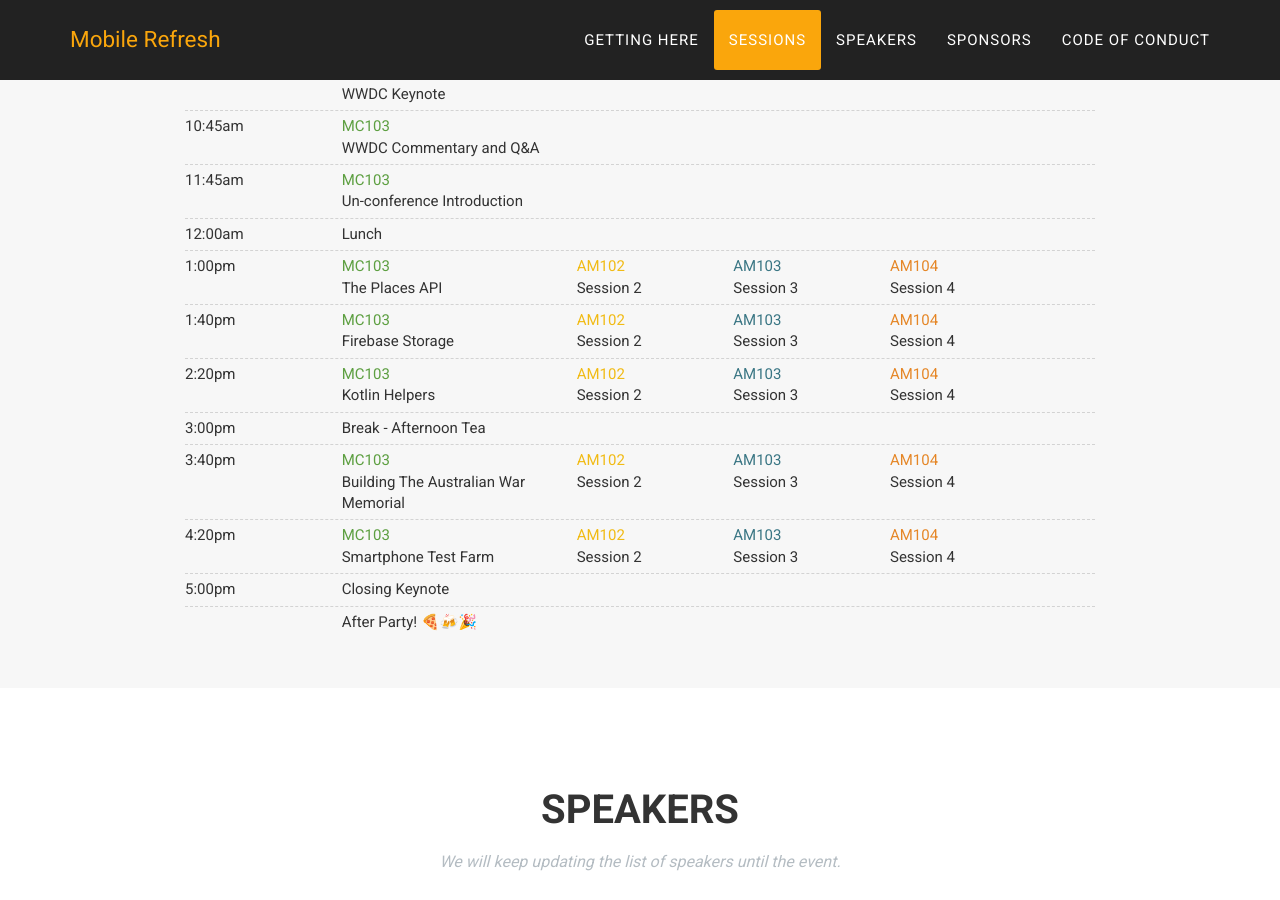
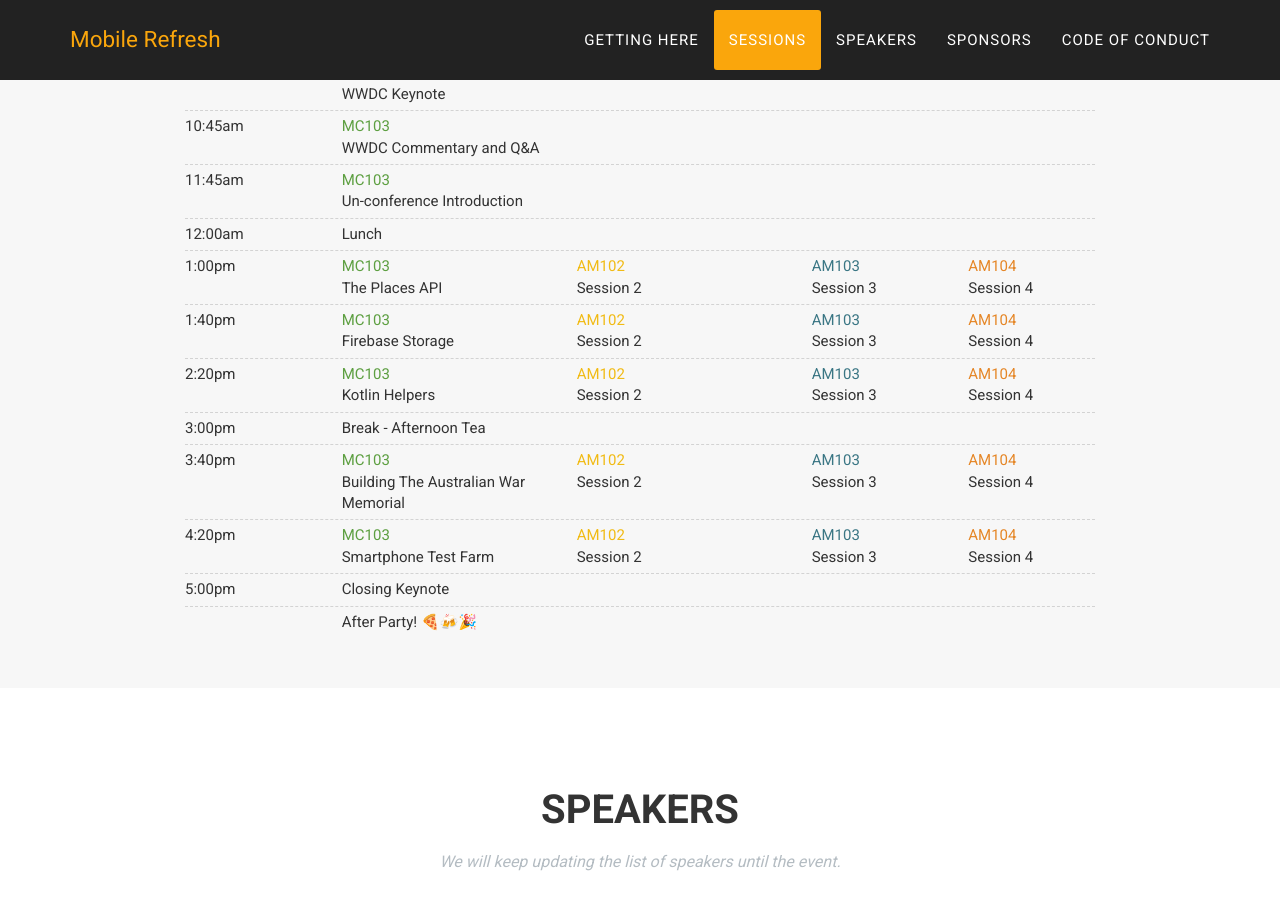
Before and after one commit to MostafaGazar/MostafaGazar.github.io, a Jekyll site: the page built from index.html, in a window 1280 px wide and 900 px high, scrolled down 2279 px. Built offline with Jekyll 4.4.1, drawn with Linux system fonts in a browser that asks for light colours; some web fonts are replaced.

Commit message:
Update grid

```diff
--- a/_includes/sessions.html
+++ b/_includes/sessions.html
@@ -11,17 +11,17 @@
             <div class="container-fluid">
 
                 <div class="row">
-                    <div class="col col-md-2">8:00am</div>
-                    <div class="col col-md-10">
+                    <div class="col col-xs-2">8:00am</div>
+                    <div class="col col-xs-10">
                         Registration
                     </div>
                 </div>
 
                 <div style="border-top: 1px lightgray dashed"/>
                 <div class="row">
-                    <div class="col col col-md-2">8:30am</div>
+                    <div class="col col-xs-2">8:30am</div>
 
-                    <div class="col col-md-10">
+                    <div class="col col-xs-10">
                           <span>
                               <div class="event-venue-1">MC103</div>
                               <div class="event-name">Opening Keynote</div>
@@ -32,9 +32,9 @@
 
                 <div style="border-top: 1px lightgray dashed"/>
                 <div class="row">
-                    <div class="col col col-md-2">8:45am</div>
+                    <div class="col col-xs-2">8:45am</div>
 
-                    <div class="col col-md-10">
+                    <div class="col col-xs-10">
                           <span>
                               <div class="event-venue-1">MC103</div>
                               <div class="event-name">Google I/O Keynote</div>
@@ -45,9 +45,9 @@
 
                 <div style="border-top: 1px lightgray dashed"/>
                 <div class="row">
-                    <div class="col col col-md-2">9:00am</div>
+                    <div class="col col-xs-2">9:00am</div>
 
-                    <div class="col col-md-10">
+                    <div class="col col-xs-10">
                           <span>
                               <div class="event-venue-1">MC103</div>
                               <div class="event-name">Google I/O Commentary and Q&amp;A</div>
@@ -58,9 +58,9 @@
 
                 <div style="border-top: 1px lightgray dashed"/>
                 <div class="row">
-                    <div class="col col col-md-2">10:00am</div>
+                    <div class="col col-xs-2">10:00am</div>
 
-                    <div class="col col-md-10">
+                    <div class="col col-xs-10">
                           <span>
                               <div class="event-name">Break - Morning Tea</div>
                           </span>
@@ -69,9 +69,9 @@
 
                 <div style="border-top: 1px lightgray dashed"/>
                 <div class="row">
-                    <div class="col col col-md-2">10:30am</div>
+                    <div class="col col-xs-2">10:30am</div>
 
-                    <div class="col col-md-10">
+                    <div class="col col-xs-10">
                           <span>
                               <div class="event-venue-1">MC103</div>
                               <div class="event-name">WWDC Keynote</div>
@@ -82,9 +82,9 @@
 
                 <div style="border-top: 1px lightgray dashed"/>
                 <div class="row">
-                    <div class="col col col-md-2">10:45am</div>
+                    <div class="col col-xs-2">10:45am</div>
 
-                    <div class="col col-md-10">
+                    <div class="col col-xs-10">
                           <span>
                               <div class="event-venue-1">MC103</div>
                               <div class="event-name">WWDC Commentary and Q&amp;A</div>
@@ -95,9 +95,9 @@
 
                 <div style="border-top: 1px lightgray dashed"/>
                 <div class="row">
-                    <div class="col col col-md-2">11:45am</div>
+                    <div class="col col-xs-2">11:45am</div>
 
-                    <div class="col col-md-10">
+                    <div class="col col-xs-10">
                           <span>
                               <div class="event-venue-1">MC103</div>
                               <div class="event-name">Un-conference Introduction</div>
@@ -108,9 +108,9 @@
 
                 <div style="border-top: 1px lightgray dashed"/>
                 <div class="row">
-                    <div class="col col col-md-2">12:00am</div>
+                    <div class="col col-xs-2">12:00am</div>
 
-                    <div class="col col-md-10">
+                    <div class="col col-xs-10">
                           <span>
                               <div class="event-name">Lunch</div>
                               <!-- <div class="speaker-name"></div> -->
@@ -120,7 +120,7 @@
 
                 <div style="border-top: 1px lightgray dashed"/>
                 <div class="row">
-                    <div class="col col col-md-2">1:00pm</div>
+                    <div class="col col-xs-2">1:00pm</div>
 
                     <div class="col col-xs-3">
                           <span>
@@ -130,7 +130,7 @@
                           </span>
                     </div>
 
-                    <div class="col col-xs-2">
+                    <div class="col col-xs-3">
                           <span>
                               <div class="event-venue-2">AM102</div>
                               <div class="event-name">Session 2</div>
@@ -152,7 +152,7 @@
 
                 <div style="border-top: 1px lightgray dashed"/>
                 <div class="row">
-                    <div class="col col col-md-2">1:40pm</div>
+                    <div class="col col-xs-2">1:40pm</div>
 
                     <div class="col col-xs-3">
                           <span>
@@ -162,7 +162,7 @@
                           </span>
                     </div>
 
-                    <div class="col col-xs-2">
+                    <div class="col col-xs-3">
                           <span>
                               <div class="event-venue-2">AM102</div>
                               <div class="event-name">Session 2</div>
@@ -184,7 +184,7 @@
 
                 <div style="border-top: 1px lightgray dashed"/>
                 <div class="row">
-                    <div class="col col col-md-2">2:20pm</div>
+                    <div class="col col-xs-2">2:20pm</div>
 
                     <div class="col col-xs-3">
                           <span>
@@ -194,7 +194,7 @@
                           </span>
                     </div>
 
-                    <div class="col col-xs-2">
+                    <div class="col col-xs-3">
                           <span>
                               <div class="event-venue-2">AM102</div>
                               <div class="event-name">Session 2</div>
@@ -216,9 +216,9 @@
 
                 <div style="border-top: 1px lightgray dashed"/>
                 <div class="row">
-                    <div class="col col col-md-2">3:00pm</div>
+                    <div class="col col-xs-2">3:00pm</div>
 
-                    <div class="col col-md-10">
+                    <div class="col col-xs-10">
                           <span>
                               <div class="event-name">Break - Afternoon Tea</div>
                               <!-- <div class="speaker-name"></div> -->
@@ -229,7 +229,7 @@
 
                 <div style="border-top: 1px lightgray dashed"/>
                 <div class="row">
-                    <div class="col col col-md-2">3:40pm</div>
+                    <div class="col col-xs-2">3:40pm</div>
 
                     <div class="col col-xs-3">
                           <span>
@@ -239,7 +239,7 @@
                           </span>
                     </div>
 
-                    <div class="col col-xs-2">
+                    <div class="col col-xs-3">
                           <span>
                               <div class="event-venue-2">AM102</div>
                               <div class="event-name">Session 2</div>
@@ -261,7 +261,7 @@
 
                 <div style="border-top: 1px lightgray dashed"/>
                 <div class="row">
-                    <div class="col col col-md-2">4:20pm</div>
+                    <div class="col col-xs-2">4:20pm</div>
 
                     <div class="col col-xs-3">
                           <span>
@@ -271,7 +271,7 @@
                           </span>
                     </div>
 
-                    <div class="col col-xs-2">
+                    <div class="col col-xs-3">
                           <span>
                               <div class="event-venue-2">AM102</div>
                               <div class="event-name">Session 2</div>
@@ -293,15 +293,15 @@
 
                 <div style="border-top: 1px lightgray dashed"/>
                 <div class="row">
-                    <div class="col col-md-2">5:00pm</div>
-                    <div class="col col-md-10">
+                    <div class="col col-xs-2">5:00pm</div>
+                    <div class="col col-xs-10">
                         Closing Keynote
                     </div>
                 </div>
                 <div style="border-top: 1px lightgray dashed"/>
                 <div class="row">
-                    <div class="col col-md-2"></div>
-                    <div class="col col-md-10">
+                    <div class="col col-xs-2"></div>
+                    <div class="col col-xs-10">
                         After Party! 🍕🍻🎉
                     </div>
                 </div>
```
Also changed, not shown: 1 other file.
